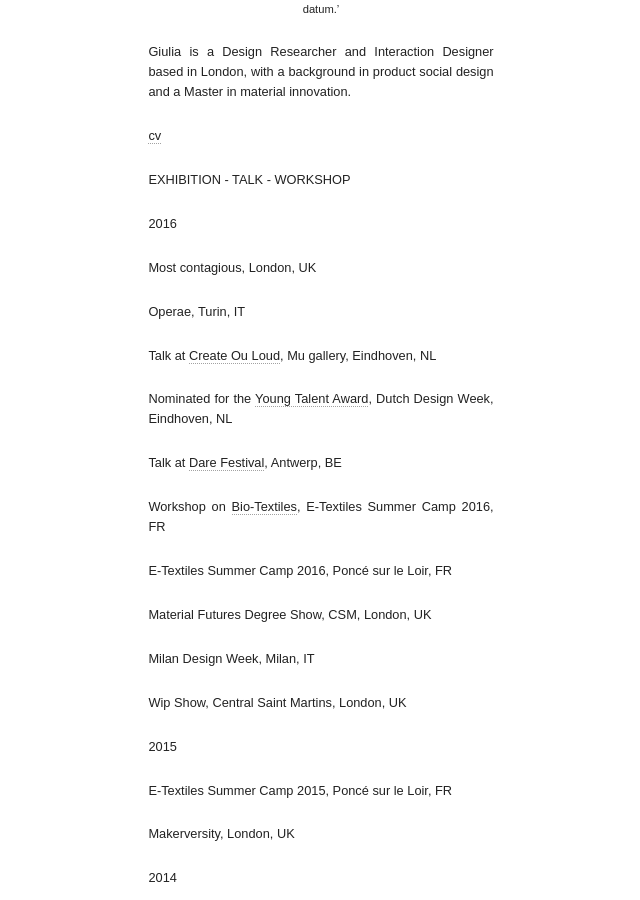
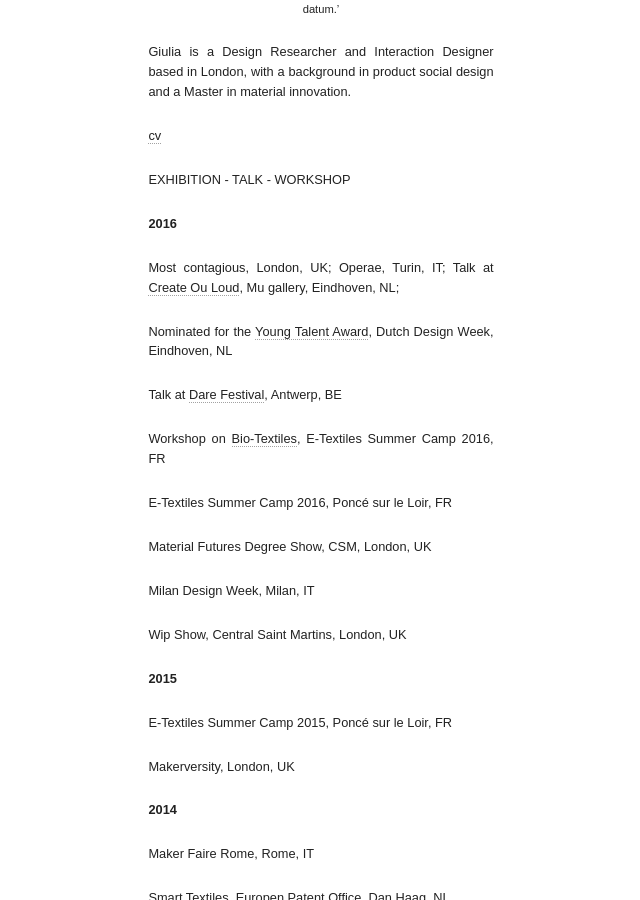
Before and after one commit to giuliatomasello/giuliatomasello.github.io, a Jekyll site: the page built from index.md, in a window 1280 px wide and 900 px high, scrolled down 582 px. Shown: the whole window, without its empty margins (319-959 px from the left). Built offline with Jekyll 4.4.1, drawn with Linux system fonts in a browser that asks for light colours; nearby versions of some CDN libraries.

```diff
--- a/index.md
+++ b/index.md
@@ -26,13 +26,11 @@ Giulia is a Design Researcher and Interaction Designer based in London, with a b
 
 EXHIBITION - TALK - WORKSHOP
 
-2016
+**2016**
 
-Most contagious, London, UK
-
-Operae, Turin, IT
-
-Talk at [Create Ou Loud](http://www.facebook.com/events/1602425956732689/), Mu gallery, Eindhoven, NL
+Most contagious, London, UK;
+Operae, Turin, IT;
+Talk at [Create Ou Loud](http://www.facebook.com/events/1602425956732689/), Mu gallery, Eindhoven, NL;
 
 Nominated for the [Young Talent Award](http://www.manifestations.nl/index.php/category/young-talent/?lang=en), Dutch Design Week, Eindhoven, NL
 
@@ -49,14 +47,14 @@ Milan Design Week, Milan, IT
 Wip Show, Central Saint Martins, London, UK
 
 
-2015
+**2015**
 
 E-Textiles Summer Camp 2015, Poncé sur le Loir, FR
 
 Makerversity, London, UK
 
 
-2014
+**2014**
 
 Maker Faire Rome, Rome, IT
 
@@ -67,7 +65,7 @@ PopUpMakers, Wemake, Milan, IT
 Io sono makers, Fuori Salone, Milan, IT
 
 
-2013
+**2013**
 
 Smart Textiles Salon vol.3, Ghent, BE
 
```
